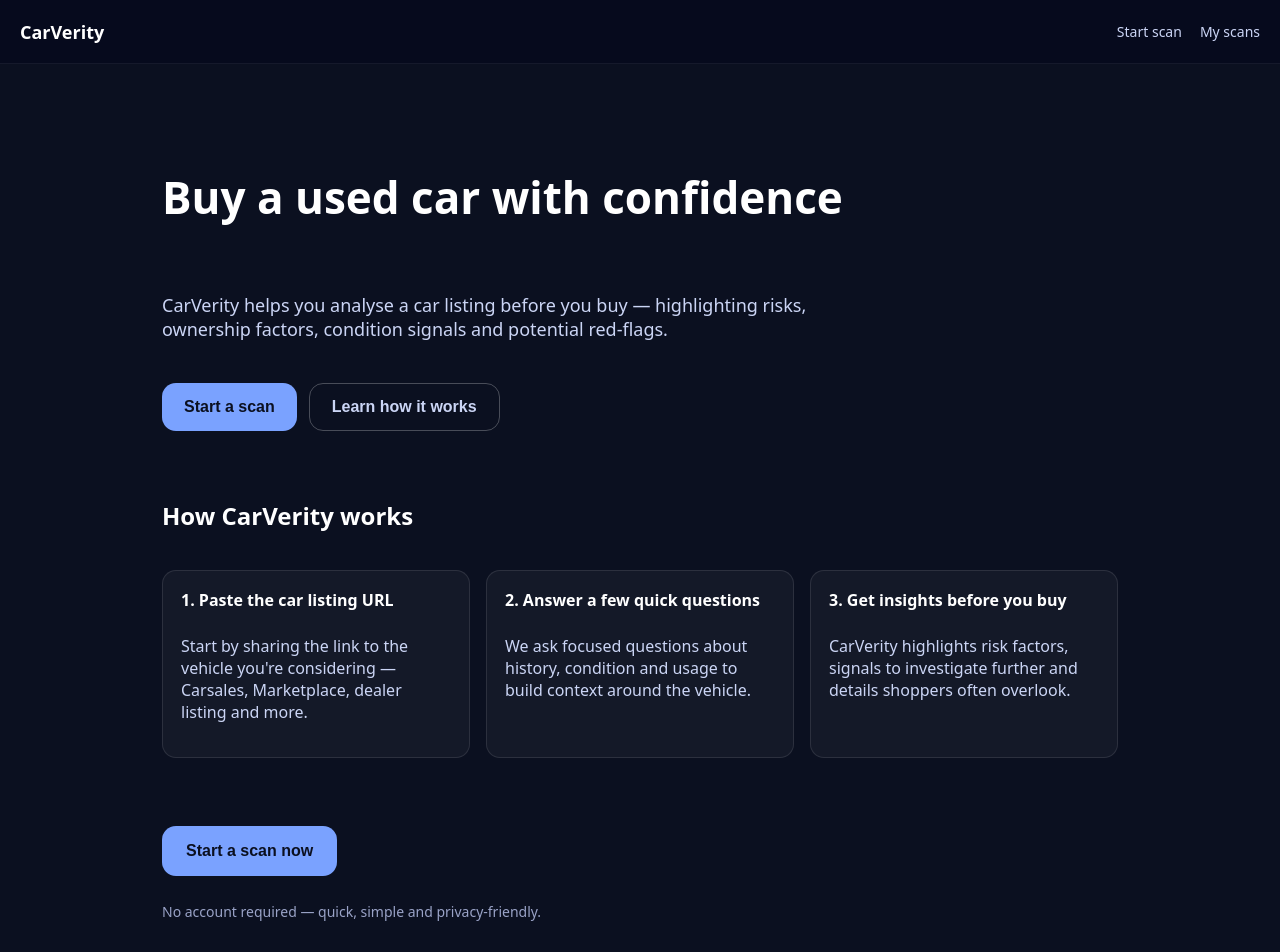
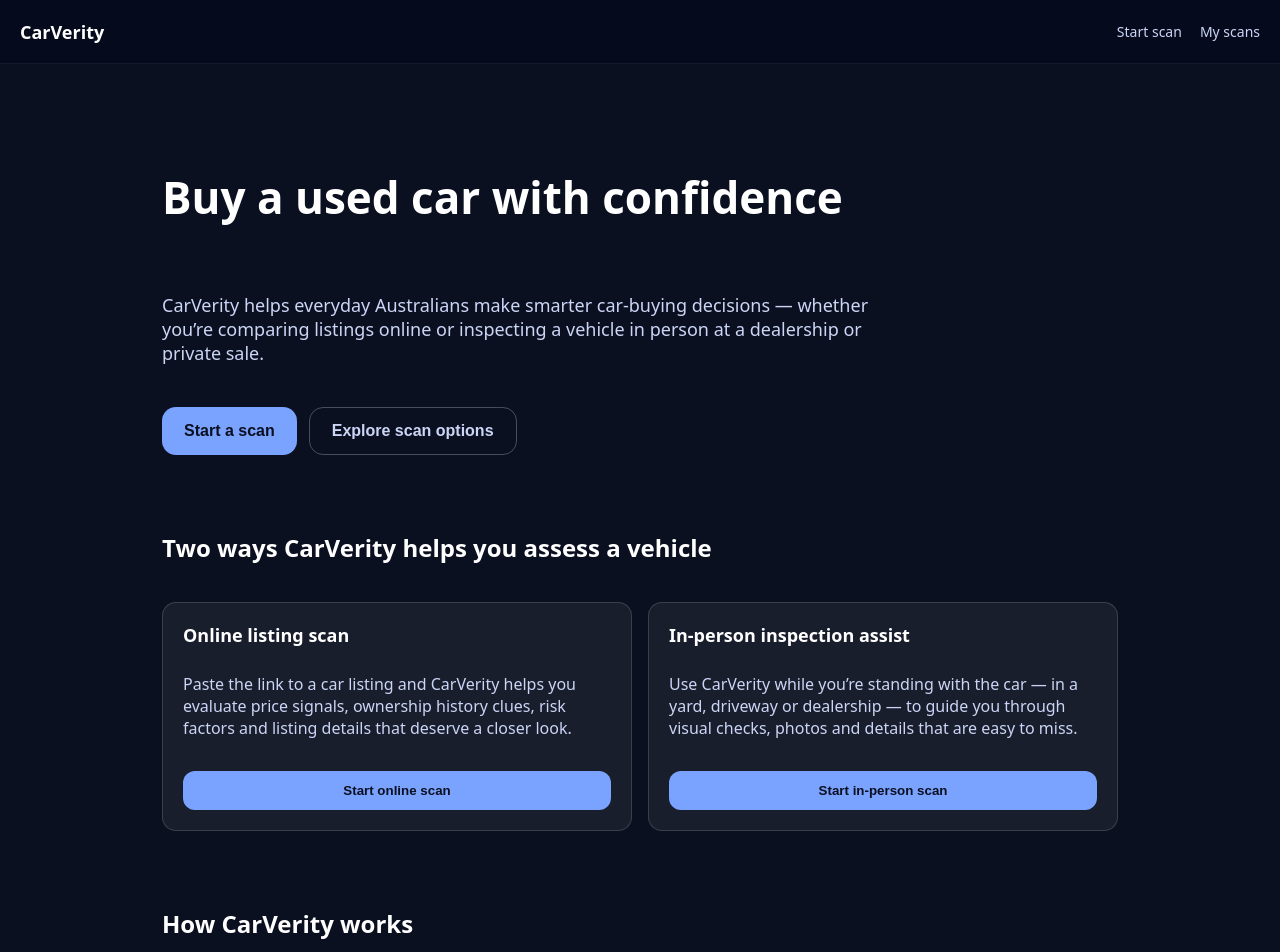
Before and after one commit to jeremy-swallow/carverity-clean, a React (Vite) app: page / in a window 1280 px wide. Shown: the top 952 px of the page. Built offline with nearby package versions, Linux system fonts and the light colour scheme.

Commit message:
content: update homepage to include online + in-person scan messaging

```diff
--- a/src/pages/Home.tsx
+++ b/src/pages/Home.tsx
@@ -11,17 +11,11 @@ export default function Home() {
         padding: "clamp(24px, 6vw, 72px)",
         display: "flex",
         flexDirection: "column",
-        gap: 48,
+        gap: 56,
       }}
     >
       {/* HERO */}
-      <section
-        style={{
-          display: "flex",
-          flexDirection: "column",
-          gap: 18,
-        }}
-      >
+      <section style={{ display: "flex", flexDirection: "column", gap: 18 }}>
         <h1
           style={{
             fontSize: "clamp(28px, 4vw, 44px)",
@@ -32,18 +26,13 @@ export default function Home() {
           Buy a used car with confidence
         </h1>
 
-        <p
-          style={{
-            fontSize: "18px",
-            maxWidth: 720,
-            color: "#cbd5f5",
-          }}
-        >
-          CarVerity helps you analyse a car listing before you buy — highlighting
-          risks, ownership factors, condition signals and potential red-flags.
+        <p style={{ fontSize: 18, maxWidth: 760, color: "#cbd5f5" }}>
+          CarVerity helps everyday Australians make smarter car-buying decisions —
+          whether you’re comparing listings online or inspecting a vehicle in person
+          at a dealership or private sale.
         </p>
 
-        <div style={{ display: "flex", gap: 12, marginTop: 6 }}>
+        <div style={{ display: "flex", gap: 12, marginTop: 6, flexWrap: "wrap" }}>
           <button
             onClick={() => navigate("/start-scan")}
             style={{
@@ -61,7 +50,7 @@ export default function Home() {
 
           <button
             onClick={() => {
-              const el = document.getElementById("how-it-works");
+              const el = document.getElementById("modes");
               if (el) el.scrollIntoView({ behavior: "smooth" });
             }}
             style={{
@@ -74,21 +63,43 @@ export default function Home() {
               color: "#cbd5f5",
             }}
           >
-            Learn how it works
+            Explore scan options
           </button>
+        </div>
+      </section>
+
+      {/* TWO MODES */}
+      <section id="modes" style={{ display: "grid", gap: 18 }}>
+        <h2 style={{ fontSize: 24, fontWeight: 700 }}>
+          Two ways CarVerity helps you assess a vehicle
+        </h2>
+
+        <div
+          style={{
+            display: "grid",
+            gap: 16,
+            gridTemplateColumns: "repeat(auto-fit, minmax(300px, 1fr))",
+          }}
+        >
+          <ModeCard
+            title="Online listing scan"
+            description="Paste the link to a car listing and CarVerity helps you evaluate price signals, ownership history clues, risk factors and listing details that deserve a closer look."
+            action="Start online scan"
+            onClick={() => navigate("/start-scan")}
+          />
+
+          <ModeCard
+            title="In-person inspection assist"
+            description="Use CarVerity while you’re standing with the car — in a yard, driveway or dealership — to guide you through visual checks, photos and details that are easy to miss."
+            action="Start in-person scan"
+            onClick={() => navigate('/scan/in-person')}
+          />
         </div>
       </section>
 
       {/* HOW IT WORKS */}
       <section id="how-it-works" style={{ display: "grid", gap: 18 }}>
-        <h2
-          style={{
-            fontSize: "24px",
-            fontWeight: 700,
-          }}
-        >
-          How CarVerity works
-        </h2>
+        <h2 style={{ fontSize: 24, fontWeight: 700 }}>How CarVerity works</h2>
 
         <div
           style={{
@@ -98,32 +109,24 @@ export default function Home() {
           }}
         >
           <Card
-            title="1. Paste the car listing URL"
-            body="Start by sharing the link to the vehicle you're considering — Carsales, Marketplace, dealer listing and more."
+            title="1. Choose your scan type"
+            body="Start online from a listing link, or switch to in-person mode when you’re physically with the car."
           />
 
           <Card
-            title="2. Answer a few quick questions"
-            body="We ask focused questions about history, condition and usage to build context around the vehicle."
+            title="2. Answer guided questions"
+            body="We ask the right questions to reveal condition clues, usage patterns and risk indicators."
           />
 
           <Card
-            title="3. Get insights before you buy"
-            body="CarVerity highlights risk factors, signals to investigate further and details shoppers often overlook."
+            title="3. Get clearer buying confidence"
+            body="Your scan highlights insights and red-flags that help you decide whether the car is worth pursuing."
           />
         </div>
       </section>
 
       {/* CTA */}
-      <section
-        style={{
-          marginTop: 20,
-          display: "flex",
-          flexDirection: "column",
-          gap: 12,
-          alignItems: "flex-start",
-        }}
-      >
+      <section style={{ marginTop: 20, display: "flex", flexDirection: "column", gap: 12 }}>
         <button
           onClick={() => navigate("/start-scan")}
           style={{
@@ -160,7 +163,6 @@ export default function Home() {
   );
 }
 
-/* Simple layout card component */
 function Card({ title, body }: { title: string; body: string }) {
   return (
     <div
@@ -179,3 +181,47 @@ function Card({ title, body }: { title: string; body: string }) {
     </div>
   );
 }
+
+function ModeCard({
+  title,
+  description,
+  action,
+  onClick,
+}: {
+  title: string;
+  description: string;
+  action: string;
+  onClick: () => void;
+}) {
+  return (
+    <div
+      style={{
+        padding: 20,
+        borderRadius: 14,
+        background: "rgba(255,255,255,0.06)",
+        border: "1px solid rgba(255,255,255,0.15)",
+        display: "flex",
+        flexDirection: "column",
+        gap: 10,
+      }}
+    >
+      <strong style={{ fontSize: 18 }}>{title}</strong>
+      <p style={{ color: "#cbd5f5" }}>{description}</p>
+
+      <button
+        onClick={onClick}
+        style={{
+          marginTop: 6,
+          padding: "12px 18px",
+          borderRadius: 12,
+          background: "#7aa2ff",
+          color: "#0b1020",
+          border: "none",
+          fontWeight: 700,
+        }}
+      >
+        {action}
+      </button>
+    </div>
+  );
+}
```
